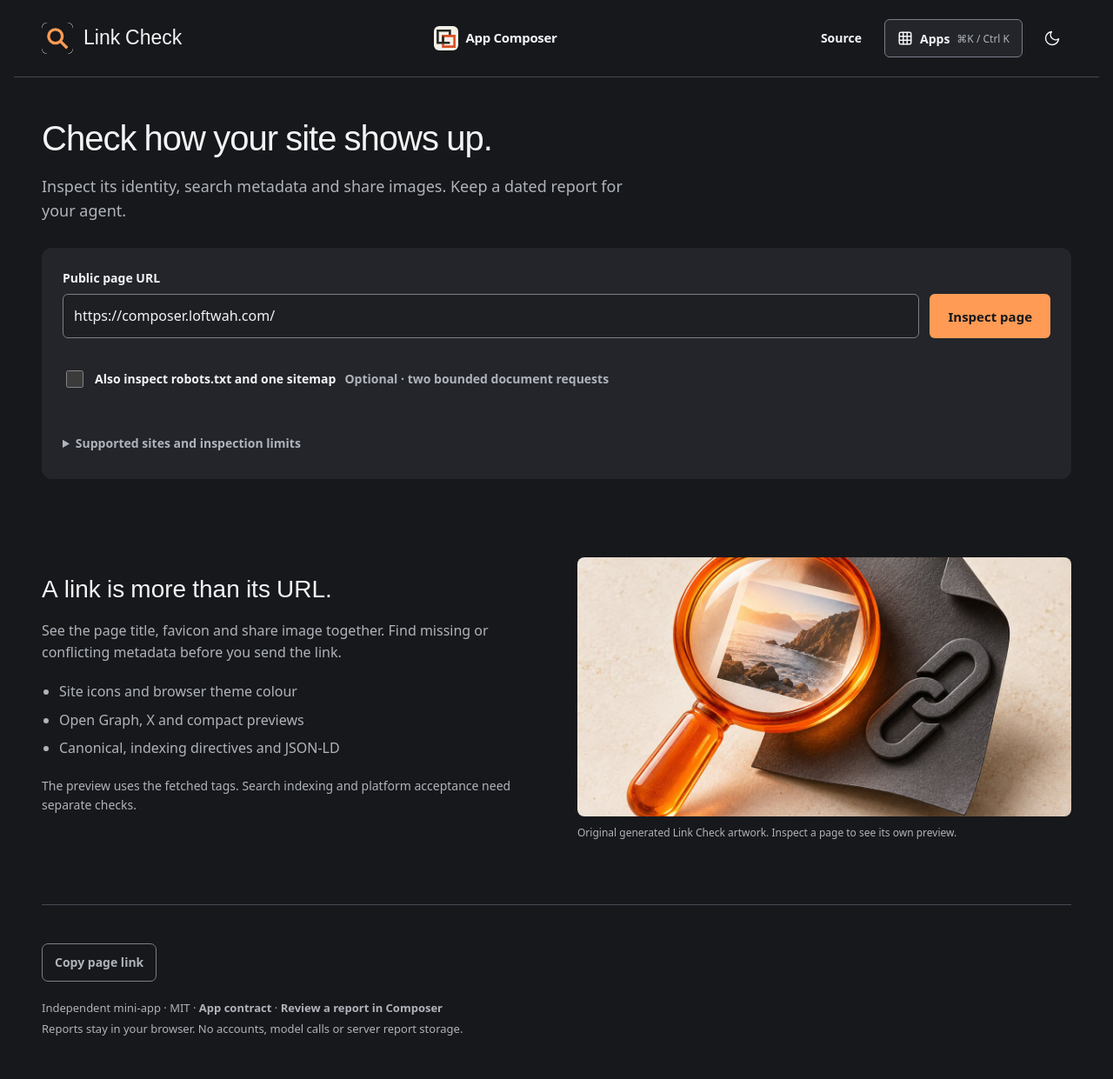
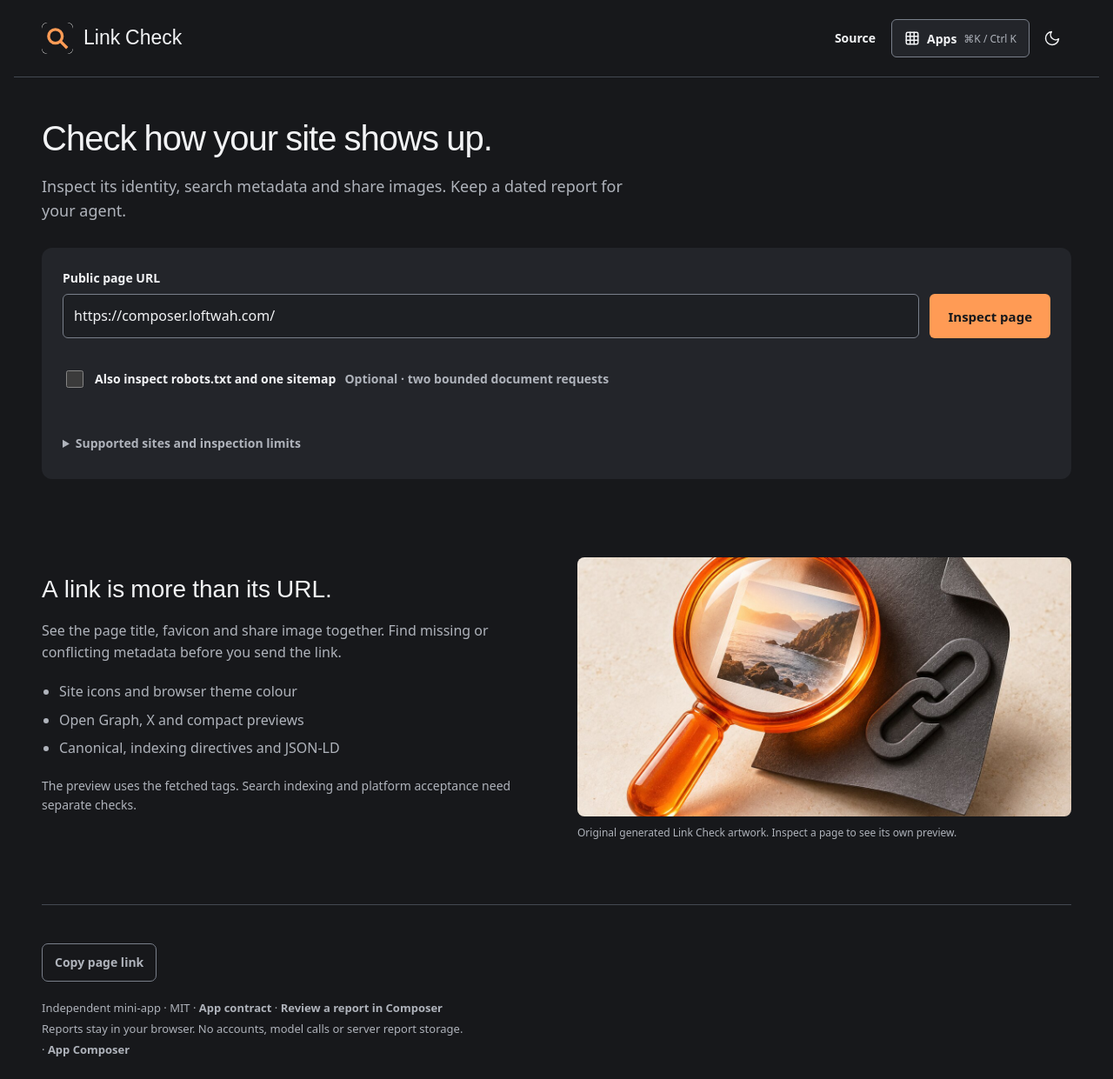
Before and after one commit to loftwah/app-composer-linkcheck, a website with bundled scripts: page public/index.html in a window 1280 px wide. Shown: the whole page at 87% size. Built offline with nearby package versions, Linux system fonts and the light colour scheme.

Commit message:
Compact the public app header

```diff
--- a/public/index.html
+++ b/public/index.html
@@ -44,14 +44,13 @@
   <link rel="stylesheet" href="/brand/page-share.css"><link rel="stylesheet" href="/brand/theme-control.css"></head>
   <body>
     <a class="skip" href="#main">Skip to content</a>
-    <header>
+    <header class="app-header">
       <a class="brand" href="/"
         ><img src="/icon.svg" width="36" height="36" alt="" /><span
           >Link Check</span
         ></a
       >
-      <a class="composer-return composer-return--secondary" href="https://composer.loftwah.com/"><img src="/composer-mark.svg" width="28" height="28" alt=""><span>App Composer</span></a
-        >
+
       <nav aria-label="Main" class="app-tools">
         <a href="https://github.com/loftwah/app-composer-linkcheck">Source</a
         ><button
@@ -424,7 +423,7 @@
           Reports stay in your browser. No accounts, model calls or server
           report storage.
         </p>
-      </footer>
+      <span> · <a href="https://composer.loftwah.com/">App Composer</a></span></footer>
     </main>
   <script type="module" src="/brand/page-performance.mjs"></script>
 <script type="module" src="/brand/page-share.mjs"></script></body>
--- a/public/navigation.css
+++ b/public/navigation.css
@@ -119,3 +119,11 @@ header .composer-return .composer-context{display:block;margin-top:3px;font:12px
 
 @media(max-width:740px){header{gap:12px}header .composer-return--secondary{margin-left:auto;font-size:14px;gap:7px}header .app-tools kbd{display:none}header .app-tools a{display:none}header .app-tools button{font-size:14px}header .app-tools{justify-content:flex-start}}
 @media(max-width:360px){header .composer-return--secondary>span{position:absolute;width:1px;height:1px;padding:0;margin:-1px;overflow:hidden;clip-path:inset(50%);white-space:nowrap}header .composer-return--secondary{min-width:44px;justify-content:center}}
+
+/* Keep public app identity and everyday controls in one compact row. */
+header.app-header{display:flex;flex-wrap:wrap;align-items:center;gap:10px 16px}
+header.app-header .app-tools{width:auto;flex-wrap:nowrap;margin-left:auto;gap:4px;justify-content:flex-end}
+header.app-header>nav:not(.app-tools){order:3;width:100%;gap:8px 20px}
+@media(max-width:700px){header.app-header{padding-block:12px}header.app-header>.brand,header.app-header>strong,header.app-header>a>strong{font-size:20px}header.app-header .brand img{width:28px;height:28px}header.app-header .app-tools [data-open-apps]{padding-inline:10px}}
+
+@media(max-width:700px){header.app-header .app-tools kbd{display:none}}
```
